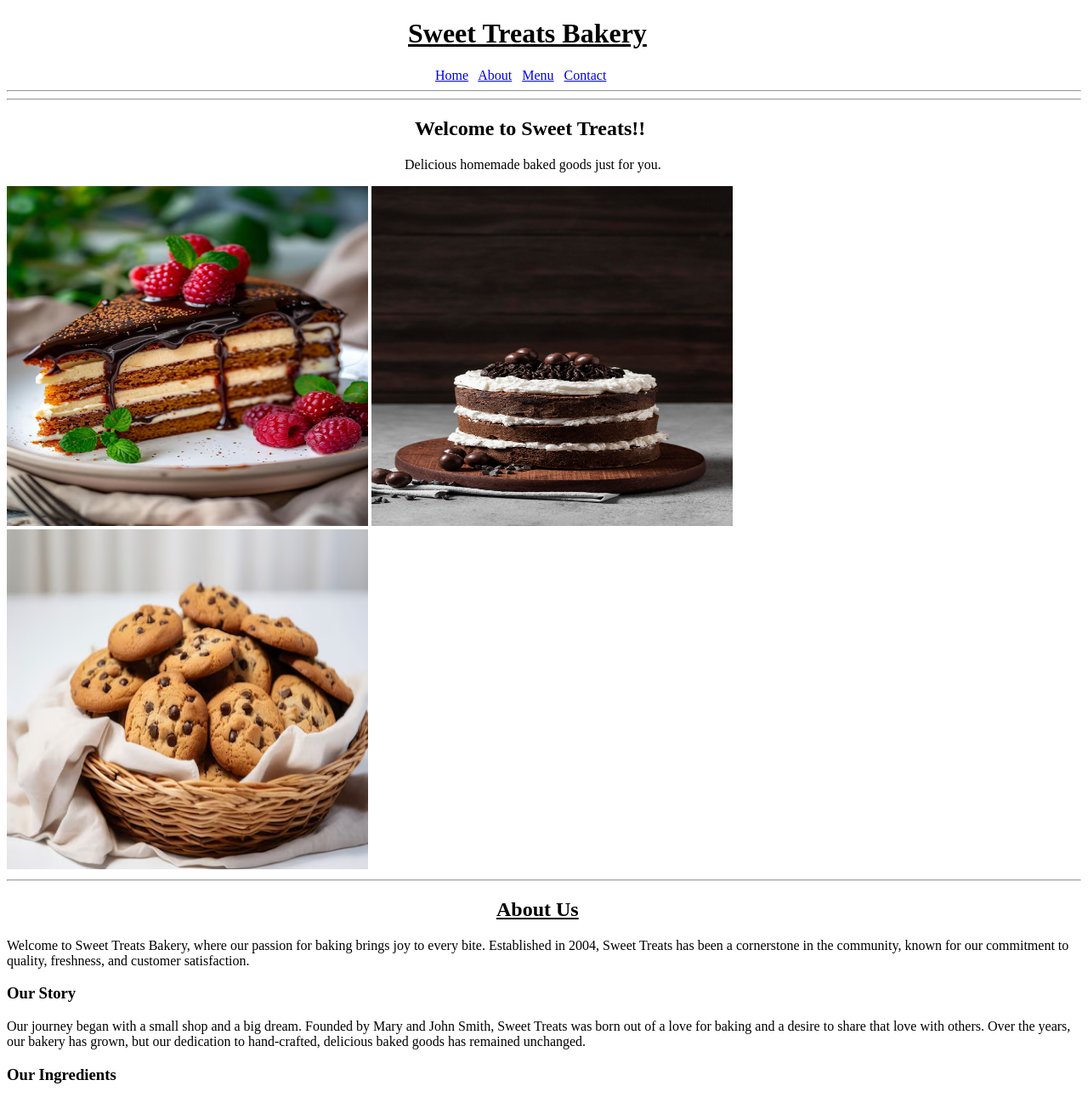
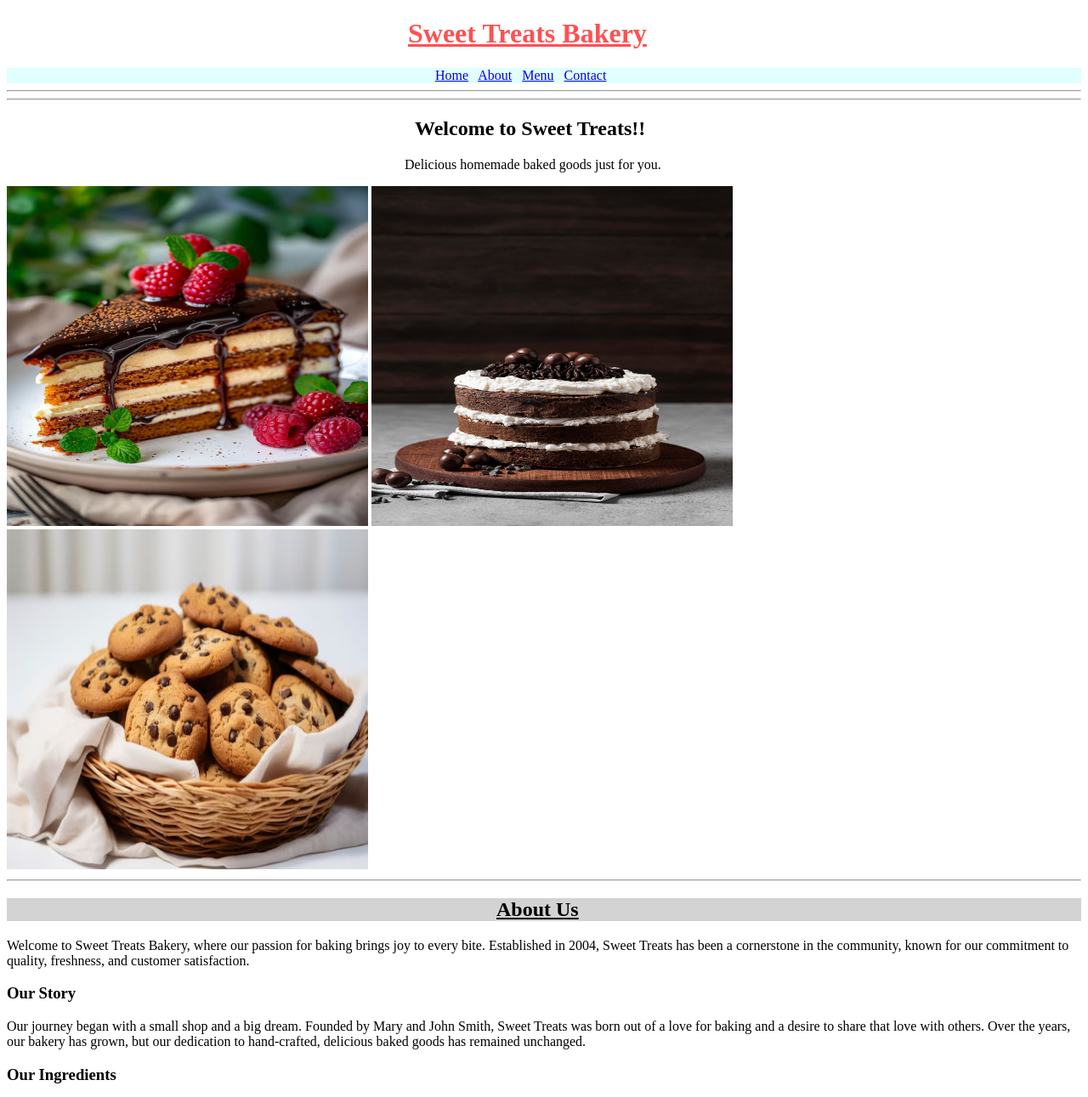
Before and after one commit to nidhiambatkar026/Assignment_14, a plain HTML site: page index.html in a window 1280 px wide. Shown: the top 1291 px of the page at 85% size. Drawn offline with Linux system fonts and the light colour scheme.

Commit message:
css added

```diff
--- a/index.html
+++ b/index.html
@@ -3,17 +3,38 @@
 
 <head>
     <title>Sweet Treats Bakery</title>
+    <style>
+        h1 {
+            color: #ff5050;
+        }
+
+        .nav {
+            background-color: lightcyan;
+        }
+
+        .highlight {
+            background-color: lightgrey;
+        }
+
+        #bg_color{
+            background-color: gray;
+            color: white;
+        }
+    </style>
 </head>
 
 <body>
     <h1>&nbsp;&nbsp;&nbsp;&nbsp;&nbsp;&nbsp;&nbsp;&nbsp;&nbsp;&nbsp;&nbsp;&nbsp;&nbsp;&nbsp;&nbsp;&nbsp;&nbsp;&nbsp;&nbsp;&nbsp;&nbsp;&nbsp;&nbsp;&nbsp;&nbsp;&nbsp;&nbsp;&nbsp;&nbsp;&nbsp;&nbsp;&nbsp;&nbsp;&nbsp;&nbsp;&nbsp;&nbsp;&nbsp;&nbsp;&nbsp;&nbsp;&nbsp;&nbsp;&nbsp;&nbsp;&nbsp;&nbsp;&nbsp;&nbsp;&nbsp;&nbsp;&nbsp;&nbsp;&nbsp;&nbsp;&nbsp;&nbsp;&nbsp;&nbsp;<u>Sweet
             Treats Bakery</u></h1>
 
-    &nbsp;&nbsp;&nbsp;&nbsp;&nbsp;&nbsp;&nbsp;&nbsp;&nbsp;&nbsp;&nbsp;&nbsp;&nbsp;&nbsp;&nbsp;&nbsp;&nbsp;&nbsp;&nbsp;&nbsp;&nbsp;&nbsp;&nbsp;&nbsp;&nbsp;&nbsp;&nbsp;&nbsp;&nbsp;&nbsp;&nbsp;&nbsp;&nbsp;&nbsp;&nbsp;&nbsp;&nbsp;&nbsp;&nbsp;&nbsp;&nbsp;&nbsp;&nbsp;&nbsp;&nbsp;&nbsp;&nbsp;&nbsp;&nbsp;&nbsp;&nbsp;&nbsp;&nbsp;&nbsp;&nbsp;&nbsp;&nbsp;&nbsp;&nbsp;&nbsp;&nbsp;&nbsp;&nbsp;&nbsp;&nbsp;&nbsp;&nbsp;&nbsp;&nbsp;&nbsp;&nbsp;&nbsp;&nbsp;&nbsp;&nbsp;&nbsp;&nbsp;&nbsp;&nbsp;&nbsp;&nbsp;&nbsp;&nbsp;&nbsp;&nbsp;&nbsp;&nbsp;&nbsp;&nbsp;&nbsp;&nbsp;&nbsp;&nbsp;&nbsp;&nbsp;&nbsp;&nbsp;&nbsp;&nbsp;&nbsp;&nbsp;&nbsp;&nbsp;&nbsp;&nbsp;&nbsp;&nbsp;&nbsp;&nbsp;&nbsp;&nbsp;&nbsp;&nbsp;&nbsp;&nbsp;&nbsp;&nbsp;&nbsp;&nbsp;&nbsp;&nbsp;&nbsp;&nbsp;&nbsp;&nbsp;
-    <a href="#home">Home</a>&nbsp;&nbsp;
-    <a href="#about">About</a>&nbsp;&nbsp;
-    <a href="#menu">Menu</a>&nbsp;&nbsp;
-    <a href="#contact">Contact</a>&nbsp;&nbsp;
+
+    <nav class="nav">
+        &nbsp;&nbsp;&nbsp;&nbsp;&nbsp;&nbsp;&nbsp;&nbsp;&nbsp;&nbsp;&nbsp;&nbsp;&nbsp;&nbsp;&nbsp;&nbsp;&nbsp;&nbsp;&nbsp;&nbsp;&nbsp;&nbsp;&nbsp;&nbsp;&nbsp;&nbsp;&nbsp;&nbsp;&nbsp;&nbsp;&nbsp;&nbsp;&nbsp;&nbsp;&nbsp;&nbsp;&nbsp;&nbsp;&nbsp;&nbsp;&nbsp;&nbsp;&nbsp;&nbsp;&nbsp;&nbsp;&nbsp;&nbsp;&nbsp;&nbsp;&nbsp;&nbsp;&nbsp;&nbsp;&nbsp;&nbsp;&nbsp;&nbsp;&nbsp;&nbsp;&nbsp;&nbsp;&nbsp;&nbsp;&nbsp;&nbsp;&nbsp;&nbsp;&nbsp;&nbsp;&nbsp;&nbsp;&nbsp;&nbsp;&nbsp;&nbsp;&nbsp;&nbsp;&nbsp;&nbsp;&nbsp;&nbsp;&nbsp;&nbsp;&nbsp;&nbsp;&nbsp;&nbsp;&nbsp;&nbsp;&nbsp;&nbsp;&nbsp;&nbsp;&nbsp;&nbsp;&nbsp;&nbsp;&nbsp;&nbsp;&nbsp;&nbsp;&nbsp;&nbsp;&nbsp;&nbsp;&nbsp;&nbsp;&nbsp;&nbsp;&nbsp;&nbsp;&nbsp;&nbsp;&nbsp;&nbsp;&nbsp;&nbsp;&nbsp;&nbsp;&nbsp;&nbsp;&nbsp;&nbsp;&nbsp;
+        <a href="#home" class="nav">Home</a>&nbsp;&nbsp;
+        <a href="#about" class="nav">About</a>&nbsp;&nbsp;
+        <a href="#menu" class="nav">Menu</a>&nbsp;&nbsp;
+        <a href="#contact" class="nav">Contact</a>&nbsp;&nbsp;
+    </nav>
 
     <hr>
     <hr>
@@ -31,7 +52,7 @@
 
     <hr>
 
-    <h2 id="about">
+    <h2 id="about" class="highlight">
         &nbsp;&nbsp;&nbsp;&nbsp;&nbsp;&nbsp;&nbsp;&nbsp;&nbsp;&nbsp;&nbsp;&nbsp;&nbsp;&nbsp;&nbsp;&nbsp;&nbsp;&nbsp;&nbsp;&nbsp;&nbsp;&nbsp;&nbsp;&nbsp;&nbsp;&nbsp;&nbsp;&nbsp;&nbsp;&nbsp;&nbsp;&nbsp;&nbsp;&nbsp;&nbsp;&nbsp;&nbsp;&nbsp;&nbsp;&nbsp;&nbsp;&nbsp;&nbsp;&nbsp;&nbsp;&nbsp;&nbsp;&nbsp;&nbsp;&nbsp;&nbsp;&nbsp;&nbsp;&nbsp;&nbsp;&nbsp;&nbsp;&nbsp;&nbsp;&nbsp;&nbsp;&nbsp;&nbsp;&nbsp;&nbsp;&nbsp;&nbsp;&nbsp;&nbsp;&nbsp;&nbsp;&nbsp;&nbsp;&nbsp;&nbsp;&nbsp;&nbsp;&nbsp;&nbsp;&nbsp;&nbsp;&nbsp;&nbsp;&nbsp;&nbsp;&nbsp;&nbsp;&nbsp;&nbsp;&nbsp;&nbsp;&nbsp;&nbsp;&nbsp;&nbsp;&nbsp;<u>About
             Us</u></h2>
 
@@ -61,7 +82,7 @@
         introduce new products, and always find new ways to bring a smile to your face. Thank you for being a part of
         our journey. We look forward to serving you for many more years to come.</p>
 
-    <h2 id="menu">
+    <h2 id="menu" class="highlight">
         &nbsp;&nbsp;&nbsp;&nbsp;&nbsp;&nbsp;&nbsp;&nbsp;&nbsp;&nbsp;&nbsp;&nbsp;&nbsp;&nbsp;&nbsp;&nbsp;&nbsp;&nbsp;&nbsp;&nbsp;&nbsp;&nbsp;&nbsp;&nbsp;&nbsp;&nbsp;&nbsp;&nbsp;&nbsp;&nbsp;&nbsp;&nbsp;&nbsp;&nbsp;&nbsp;&nbsp;&nbsp;&nbsp;&nbsp;&nbsp;&nbsp;&nbsp;&nbsp;&nbsp;&nbsp;&nbsp;&nbsp;&nbsp;&nbsp;&nbsp;&nbsp;&nbsp;&nbsp;&nbsp;&nbsp;&nbsp;&nbsp;&nbsp;&nbsp;&nbsp;&nbsp;&nbsp;&nbsp;&nbsp;&nbsp;&nbsp;&nbsp;&nbsp;&nbsp;&nbsp;&nbsp;&nbsp;&nbsp;&nbsp;&nbsp;&nbsp;&nbsp;&nbsp;&nbsp;&nbsp;&nbsp;&nbsp;&nbsp;&nbsp;&nbsp;&nbsp;&nbsp;&nbsp;&nbsp;&nbsp;&nbsp;&nbsp;&nbsp;&nbsp;&nbsp;&nbsp;&nbsp;&nbsp;&nbsp;&nbsp;<u>Menu</u>
     </h2>
 
@@ -81,34 +102,35 @@
     <img src="./images/Oatmeal_Raisin_Cookie.avif" alt="Oatmeal Raisin Cookie" height="400px" width="400px" />
     <img src="./images/Macaroon.avif" alt="Macaroon" height="400px" width="400px" />
 
-    <h2 id="contact">&nbsp;&nbsp;&nbsp;&nbsp;&nbsp;&nbsp;&nbsp;&nbsp;&nbsp;&nbsp;&nbsp;&nbsp;&nbsp;&nbsp;&nbsp;&nbsp;&nbsp;&nbsp;&nbsp;&nbsp;&nbsp;&nbsp;&nbsp;&nbsp;&nbsp;&nbsp;&nbsp;&nbsp;&nbsp;&nbsp;&nbsp;&nbsp;&nbsp;&nbsp;&nbsp;&nbsp;&nbsp;&nbsp;&nbsp;&nbsp;&nbsp;&nbsp;&nbsp;&nbsp;&nbsp;&nbsp;&nbsp;&nbsp;&nbsp;&nbsp;&nbsp;&nbsp;&nbsp;&nbsp;&nbsp;&nbsp;&nbsp;&nbsp;&nbsp;&nbsp;&nbsp;&nbsp;&nbsp;&nbsp;&nbsp;&nbsp;&nbsp;&nbsp;&nbsp;&nbsp;&nbsp;&nbsp;&nbsp;&nbsp;&nbsp;&nbsp;&nbsp;&nbsp;&nbsp;&nbsp;&nbsp;&nbsp;&nbsp;&nbsp;&nbsp;&nbsp;&nbsp;&nbsp;&nbsp;&nbsp;&nbsp;&nbsp;&nbsp;<u>Contact
+    <h2 id="contact" class="highlight">
+        &nbsp;&nbsp;&nbsp;&nbsp;&nbsp;&nbsp;&nbsp;&nbsp;&nbsp;&nbsp;&nbsp;&nbsp;&nbsp;&nbsp;&nbsp;&nbsp;&nbsp;&nbsp;&nbsp;&nbsp;&nbsp;&nbsp;&nbsp;&nbsp;&nbsp;&nbsp;&nbsp;&nbsp;&nbsp;&nbsp;&nbsp;&nbsp;&nbsp;&nbsp;&nbsp;&nbsp;&nbsp;&nbsp;&nbsp;&nbsp;&nbsp;&nbsp;&nbsp;&nbsp;&nbsp;&nbsp;&nbsp;&nbsp;&nbsp;&nbsp;&nbsp;&nbsp;&nbsp;&nbsp;&nbsp;&nbsp;&nbsp;&nbsp;&nbsp;&nbsp;&nbsp;&nbsp;&nbsp;&nbsp;&nbsp;&nbsp;&nbsp;&nbsp;&nbsp;&nbsp;&nbsp;&nbsp;&nbsp;&nbsp;&nbsp;&nbsp;&nbsp;&nbsp;&nbsp;&nbsp;&nbsp;&nbsp;&nbsp;&nbsp;&nbsp;&nbsp;&nbsp;&nbsp;&nbsp;&nbsp;&nbsp;&nbsp;&nbsp;<u>Contact
             Us</u></h2>
     <p>We'd love to hear from you! Whether you have a question, feedback, or just want to say hello, feel free to reach
         out to us using the form below or via our contact details.</p>
     <form>
         <label for="name"><b>Name:</b></label>
-        <input type="text" id="name" name="name" required><br/><br/>
+        <input type="text" id="name" name="name" required><br /><br />
 
         <label for="email"><b>Email:</b></label>
-        <input type="email" id="email" name="email" required><br/><br/>
+        <input type="email" id="email" name="email" required><br /><br />
 
         <label for="message"><b>Message:</b></label>
-        <textarea id="message" name="message" rows="5" required></textarea><br/><br/>
+        <textarea id="message" name="message" rows="5" required></textarea><br /><br />
 
         <button type="submit">Submit</button>
 
         <h3>Our Location</h3>
-            <p>1234 Bakery Lane<br>Sweet Town, ST 56789</p>
+        <p>1234 Bakery Lane<br>Sweet Town, ST 56789</p>
 
         <h3>Call Us</h3>
         <a href="tel:8767654658">8767654658</a>
 
         <h3>Email Us</h3>
-            <p>Email: <a href="mailto:info@sweettreatsbakery.com">info@sweettreatsbakery.com</a></p>
+        <p>Email: <a href="mailto:info@sweettreatsbakery.com">info@sweettreatsbakery.com</a></p>
 
     </form>
 
-    <footer>
+    <footer id="bg_color">
         <p>&copy; 2024 Sweet Treats Bakery. All rights reserved.</p>
     </footer>
 
```
